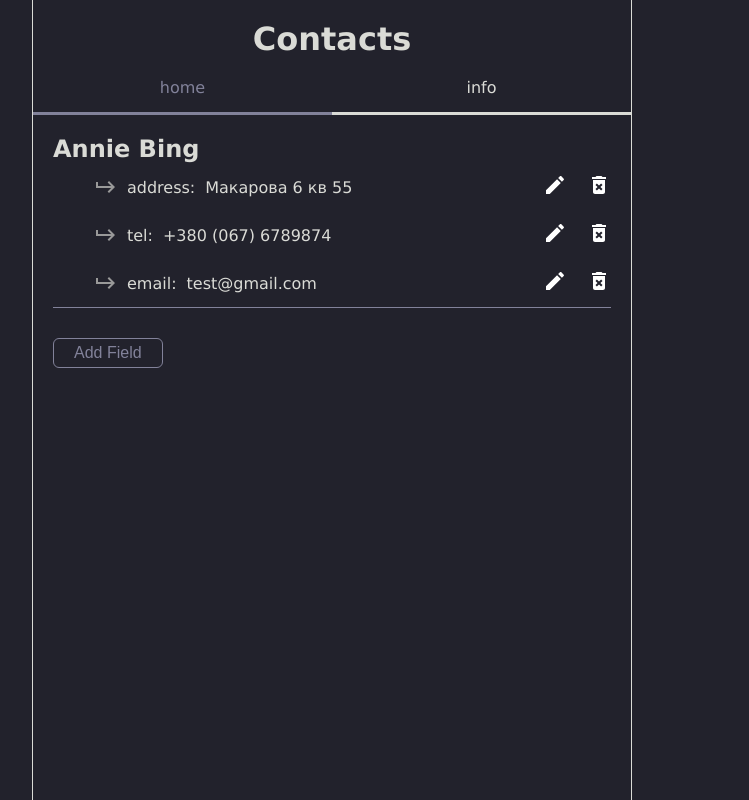
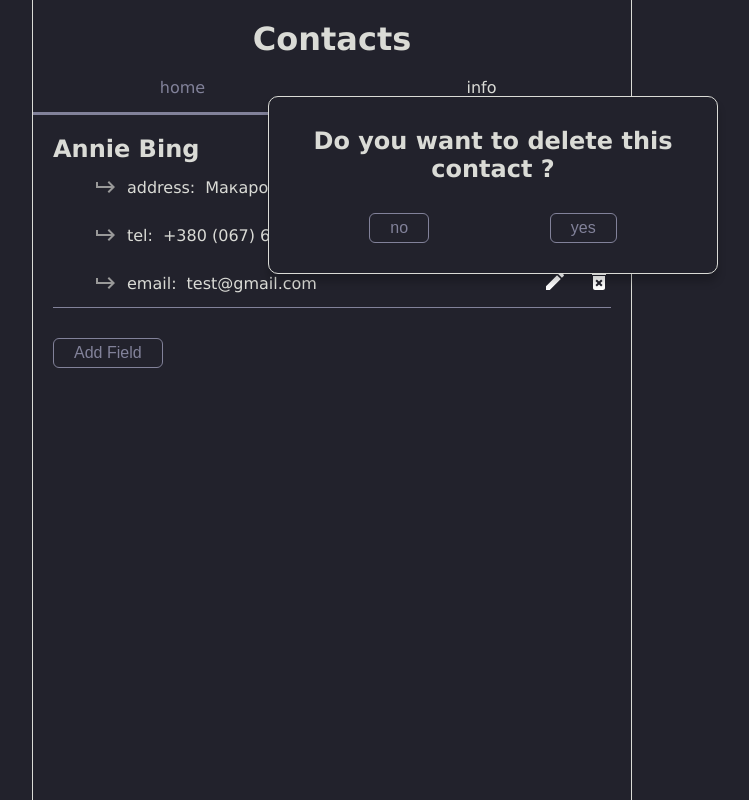
Before and after one commit to AmadeusDeadDmytro/test-vue-contacts, a Vue app in the folder test-contacts/: page /info in a window 1280 px wide. Shown: the whole page, without its empty margins (308-1057 px from the left). Built offline with nearby package versions, Linux system fonts and the light colour scheme.

Commit message:
create modal component

```diff
--- a/test-contacts/src/components/Button.vue
+++ b/test-contacts/src/components/Button.vue
@@ -29,7 +29,7 @@ export default {
 			cursor: pointer;
 			transition: all .2s linear;
 
-			&:hover{
+			&:hover {
 				background-color: $light;
 				color:$dark;
 				border: 1px solid $dark;
--- /dev/null
+++ b/test-contacts/src/components/ConfirmModal.vue
@@ -0,0 +1,83 @@
+<template>
+    <div class="confirm_modal">
+        <div  class="confirm_modal_background"></div>
+        <div class="confirm_modal_wrap">
+            <h1 class="confirm_modal_title">Do you want to delete this contact ?</h1>
+
+            <div class="confirm_modal_btn">
+                <Button
+                        text="no"
+                        v-if="!isOpenAddForm"
+                        @click="toggleAddForm()"
+                />
+                <Button
+                        text="yes"
+                        v-if="!isOpenAddForm"
+                        @click="toggleAddForm()"
+                />
+            </div>
+        </div>
+
+        <AddContact v-if="isOpenAddForm" />
+    </div>
+</template>
+
+<script>
+    import Button from "../components/Button";
+    import AddContact from "../components/AddContact";
+
+    export default {
+        name: "Home",
+        components: { Button, AddContact },
+
+    };
+</script>
+
+<style lang="scss" scoped>
+    @import "../scss/colors.scss";
+
+    .confirm_modal {
+        .confirm_modal_background {
+            width: 100%;
+            height: 100%;
+            position: fixed;
+            z-index: 100;
+            left: 0;
+            top: 0;
+            filter: blur(4px);
+        }
+
+        .confirm_modal_wrap {
+            left: 45%;
+            top: 12%;
+            display: flex;
+            justify-content: center;
+            position: fixed;
+            z-index: 1;
+            padding: 0 40px;
+            background-color: $dark;
+            border: 1px solid $light;
+            box-shadow: 0px 8px 8px rgba(0, 0, 0, 0.2);
+            border-radius: 10px;
+            box-sizing: border-box;
+            transition: all 0.3s ease-out;
+            flex-direction: column;
+            max-width: 450px;
+            color: $light;
+
+            .confirm_modal_title {
+                font-size: 24px;
+                margin-top: 30px;
+                text-align: center;
+            }
+
+            .confirm_modal_btn {
+                margin: 30px 0 30px 0;
+                display: flex;
+                justify-content: space-around;
+            }
+        }
+
+    }
+
+</style>
--- a/test-contacts/src/pages/Info.vue
+++ b/test-contacts/src/pages/Info.vue
@@ -1,6 +1,7 @@
 <template>
 	<div class="info">
 		<div class="info_form_group">
+			<Modal />
 			<div class="info_fm_fields">
 				<h2 class="info_title_name">Annie Bing</h2>
 
@@ -52,11 +53,12 @@
 
 <script>
 	// import Input from '../components/Input'
-	import Button from '../components/Button'
+	import Button from '../components/Button';
+	import Modal from '../components/ConfirmModal';
 
 	export default {
 		name: 'Info',
-		components: {Button},
+		components: { Button, Modal },
 	};
 </script>
 
```
